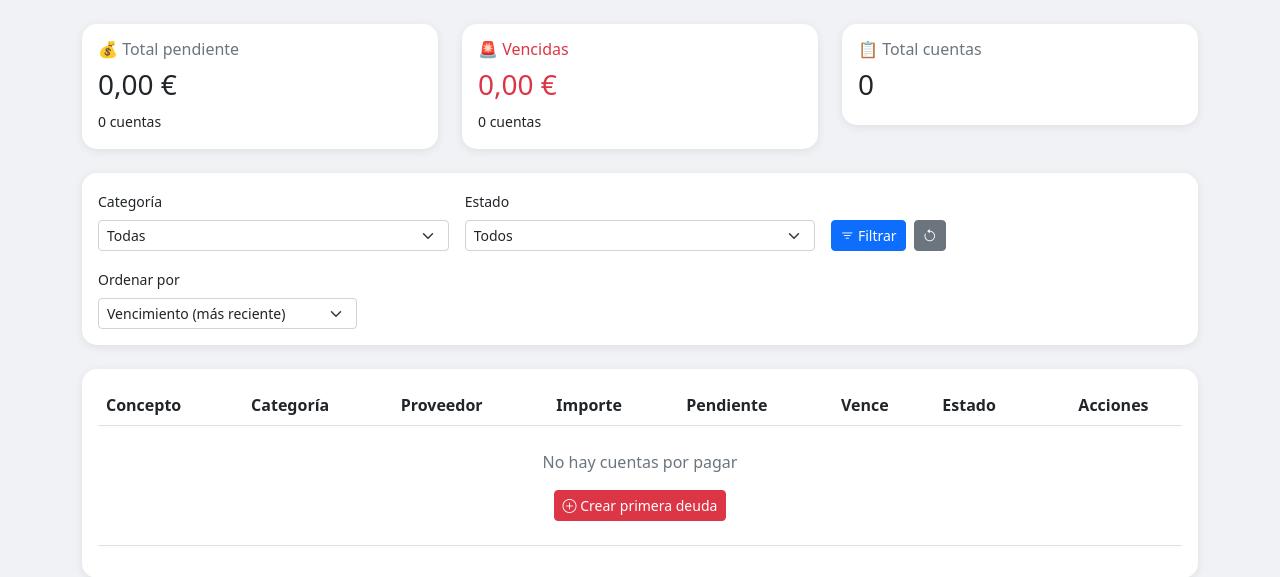
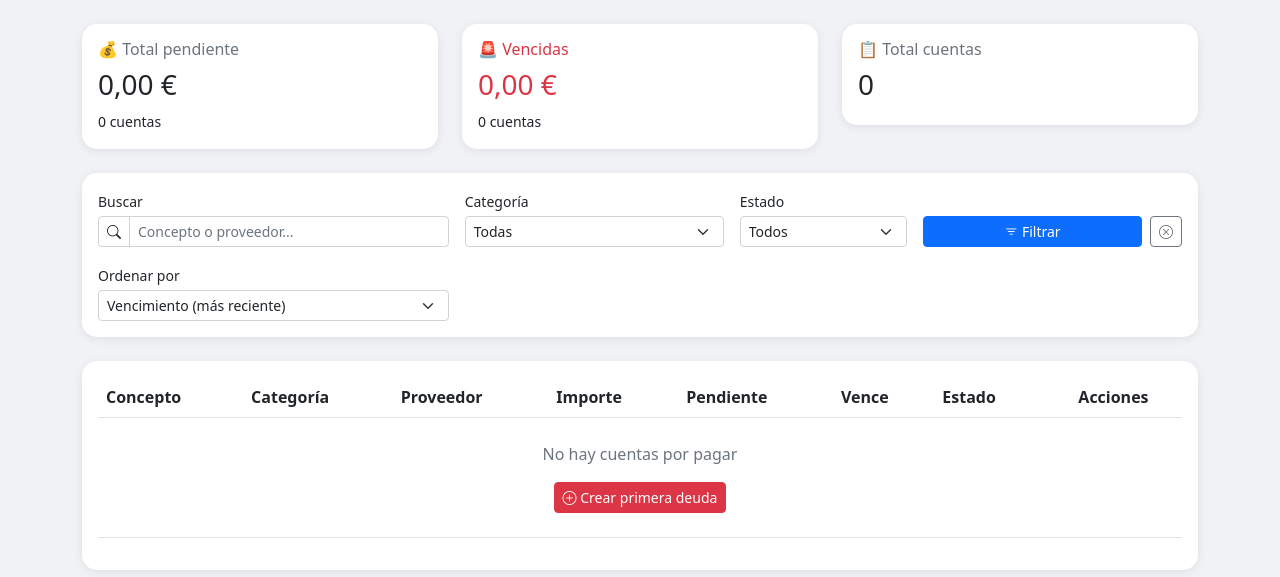
Before and after one commit to starmediterraneavictor-cmyk/erp-reciclaje, a Django app: page /finanzas/pagar/ in a window 1280 px wide. Shown: the part 152-729 px from the top of the page. Run offline with Django 5.2, Linux system fonts and the light colour scheme; the visitor is signed in with stand-in values (Sample User, id 1); data that the repository does not hold is empty; some libraries are stand-ins or nearby versions.

Commit message:
style(finanzas): ajustar diseno de filtros en cuentas por pagar

```diff
--- a/finanzas/templates/finanzas/cuentas_por_pagar.html
+++ b/finanzas/templates/finanzas/cuentas_por_pagar.html
@@ -44,9 +44,18 @@
 <!-- Filtros -->
 <div class="card card-custom mb-4">
     <div class="card-body">
-        <form method="GET" class="row g-3">
+        <form method="GET" class="row g-3 align-items-end">
+
+            <!-- Fila 1: Buscador, Categoría, Estado, Botones -->
             <div class="col-md-4">
-                <label class="form-label small">Categoría</label>
+                <label class="form-label small mb-1">Buscar</label>
+                <div class="input-group input-group-sm">
+                    <span class="input-group-text bg-white"><i class="bi bi-search"></i></span>
+                    <input type="text" name="buscar" class="form-control" placeholder="Concepto o proveedor..." value="{{ buscar_filtro }}">
+                </div>
+            </div>
+            <div class="col-md-3">
+                <label class="form-label small mb-1">Categoría</label>
                 <select name="categoria" class="form-select form-select-sm">
                     <option value="">Todas</option>
                     {% for key, value in categorias %}
@@ -54,8 +63,8 @@
                     {% endfor %}
                 </select>
             </div>
-            <div class="col-md-4">
-                <label class="form-label small">Estado</label>
+            <div class="col-md-2">
+                <label class="form-label small mb-1">Estado</label>
                 <select name="estado" class="form-select form-select-sm">
                     <option value="">Todos</option>
                     {% for key, value in estados %}
@@ -63,16 +72,18 @@
                     {% endfor %}
                 </select>
             </div>
-            <div class="col-md-4 d-flex align-items-end">
-                <button type="submit" class="btn btn-primary btn-sm me-2">
+            <div class="col-md-3 d-flex gap-2">
+                <button type="submit" class="btn btn-primary btn-sm w-100">
                     <i class="bi bi-filter"></i> Filtrar
                 </button>
-                <a href="{% url 'cuentas_por_pagar' %}" class="btn btn-secondary btn-sm">
-                    <i class="bi bi-arrow-counterclockwise"></i>
+                <a href="{% url 'cuentas_por_pagar' %}" class="btn btn-outline-secondary btn-sm" title="Limpiar filtros">
+                    <i class="bi bi-x-circle"></i>
                 </a>
             </div>
-            <div class="col-md-3">
-                <label class="form-label small">Ordenar por</label>
+
+            <!-- Fila 2: Ordenación (ocupa el ancho completo) -->
+            <div class="col-md-4">
+                <label class="form-label small mb-1">Ordenar por</label>
                 <select name="orden" class="form-select form-select-sm">
                     <option value="-fecha_vencimiento" {% if orden_filtro == '-fecha_vencimiento' %}selected{% endif %}>Vencimiento (más reciente)</option>
                     <option value="fecha_vencimiento" {% if orden_filtro == 'fecha_vencimiento' %}selected{% endif %}>Vencimiento (más antiguo)</option>
--- a/finanzas/views.py
+++ b/finanzas/views.py
@@ -59,7 +59,7 @@ def _crear_cuenta_para_factura(factura):
 
         return CuentaPorPagar.objects.create(
             concepto=f"Factura {factura.numero_factura}",
-            categoria='PROVEEDOR',
+            categoria=factura.categoria, # 🆕 AÑADIMOS ESTO
             proveedor=factura.proveedor,
             importe_total=factura.total,
             fecha_emision=factura.fecha,
@@ -67,8 +67,6 @@ def _crear_cuenta_para_factura(factura):
             numero_factura=factura.numero_factura,
             notas=f"Generada desde factura {factura.numero_factura}",
         )
-
-    return None
 
 # ============================================
 # FACTURAS
@@ -309,10 +307,10 @@ def factura_pdf(request, factura_id):
 @login_required
 def cuentas_por_pagar(request):
     """Lista de cuentas por pagar (deudas)"""
-    # 🆕 Ordenación
-    orden = request.GET.get('orden', '-fecha_vencimiento') # por defecto: más reciente a más antiguo
+    orden = request.GET.get('orden', '-fecha_vencimiento')
     categoria = request.GET.get('categoria', '')
     estado = request.GET.get('estado', '')
+    buscar = request.GET.get('buscar', '').strip() # 🆕
 
     cuentas = CuentaPorPagar.objects.exclude(estado='ANULADO').order_by(orden)
 
@@ -320,6 +318,11 @@ def cuentas_por_pagar(request):
         cuentas = cuentas.filter(categoria=categoria)
     if estado:
         cuentas = cuentas.filter(estado=estado)
+    if buscar: # 🆕
+        cuentas = cuentas.filter(
+            Q(concepto__icontains=buscar) |
+            Q(proveedor__nombre__icontains=buscar)
+        )
 
     pendientes = cuentas.filter(estado__in=['PENDIENTE', 'PARCIAL'])
     vencidas = [c for c in pendientes if c.esta_vencida]
@@ -337,7 +340,8 @@ def cuentas_por_pagar(request):
         'estados': CuentaPorPagar.ESTADO_CHOICES,
         'categoria_filtro': categoria,
         'estado_filtro': estado,
-        'orden_filtro': orden, # 🆕
+        'orden_filtro': orden,
+        'buscar_filtro': buscar, # 🆕
     }
     return render(request, 'finanzas/cuentas_por_pagar.html', context)
 
@@ -546,13 +550,22 @@ def registrar_cobro_pago_factura(request, factura_id):
     else:
         cuenta_existente = CuentaPorPagar.objects.filter(numero_factura=factura.numero_factura).first()
 
+    # 🆕 SI YA EXISTE, NOS LLEVA DIRECTAMENTE A REGISTRAR EL PAGO/COBRO
     if cuenta_existente:
-        messages.warning(request, '⚠️ Esta factura ya tiene una cuenta asociada')
+        if cuenta_existente.estado == 'PAGADO' or cuenta_existente.estado == 'COBRADO':
+            messages.info(request, 'ℹ️ Esta cuenta ya está pagada/cobrada en su totalidad.')
+            if factura.tipo == 'INGRESO':
+                return redirect('cuentas_por_cobrar')
+            else:
+                return redirect('cuentas_por_pagar')
+
+        messages.info(request, 'ℹ️ Redirigiendo a la pantalla de pago/cobro de la cuenta asociada.')
         if factura.tipo == 'INGRESO':
-            return redirect('cuentas_por_cobrar')
+            return redirect('registrar_cobro_cuenta', cuenta_id=cuenta_existente.id)
         else:
-            return redirect('cuentas_por_pagar')
+            return redirect('registrar_pago_cuenta', cuenta_id=cuenta_existente.id)
 
+    # Si no existe, seguimos con el flujo normal de creación...
     if request.method == 'POST':
         try:
             fecha_vencimiento = request.POST.get('fecha_vencimiento')
@@ -572,7 +585,7 @@ def registrar_cobro_pago_factura(request, factura_id):
             else:
                 cuenta = CuentaPorPagar.objects.create(
                     concepto=f"Factura {factura.numero_factura}",
-                    categoria='PROVEEDOR',
+                    categoria=factura.categoria, # 🆕 COPIAMOS LA CATEGORÍA DE LA FACTURA
                     proveedor=factura.proveedor,
                     importe_total=factura.total,
                     fecha_emision=factura.fecha,
```
